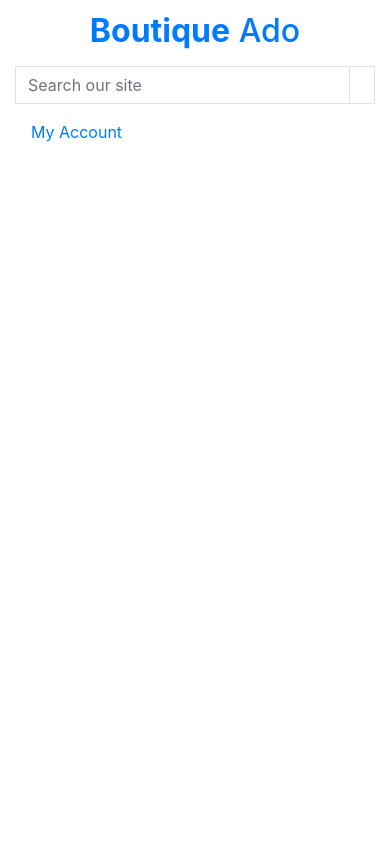
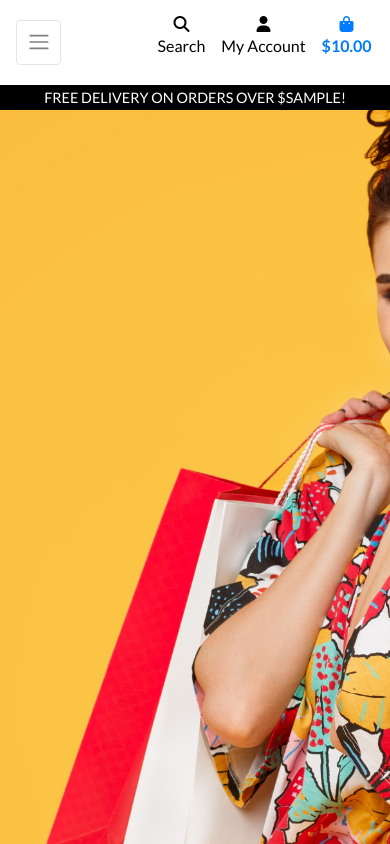
Before and after one commit to martinbannister/CI_WT_Boutique_Ado_v1, a Django app: template templates/base.html in a window 390 px wide. Run offline with Django 3.2, Linux system fonts and the light colour scheme; the template is opened without the code that fills it: most values are stand-ins (such as "Sample title", 1, 10 or a date in 2020); some libraries are stand-ins or nearby versions.

Commit message:
add mobile header & main navbar

```diff
--- a/boutique_ado/settings.py
+++ b/boutique_ado/settings.py
@@ -149,6 +149,10 @@ USE_TZ = True
 # https://docs.djangoproject.com/en/3.2/howto/static-files/
 
 STATIC_URL = '/static/'
+STATICFILES_DIRS = (os.path.join(BASE_DIR, 'static'),)
+
+MEDIA_URL = '/media/'
+MEDIA_ROOT = os.path.join(BASE_DIR, 'media')
 
 # Default primary key field type
 # https://docs.djangoproject.com/en/3.2/ref/settings/#default-auto-field
--- a/boutique_ado/urls.py
+++ b/boutique_ado/urls.py
@@ -16,9 +16,11 @@ Including another URLconf
 from xml.etree.ElementInclude import include
 from django.contrib import admin
 from django.urls import path, include
+from django.conf import settings
+from django.conf.urls.static import static
 
 urlpatterns = [
     path('admin/', admin.site.urls),
     path('accounts/', include('allauth.urls')),
     path('', include('home.urls')),
-]
+] + static(settings.MEDIA_URL, document_root=settings.MEDIA_ROOT)
--- /dev/null
+++ b/static/css/base.css
@@ -0,0 +1,329 @@
+html {
+    height: 100%;
+}
+
+body {
+    background: url('/media/homepage_background_cropped.jpg') no-repeat center center fixed;
+    background-size: cover;
+    height: calc(100vh - 164px);
+    color: #555;
+    font-family: 'Lato';
+}
+
+/* from Bulma */
+.icon {
+    align-items: center;
+    display: inline-flex;
+    justify-content: center;
+    height: 1.5rem;
+    width: 1.5rem;
+}
+
+.logo-font {
+    text-transform: uppercase;
+}
+
+.main-logo-link {
+    width: fit-content;
+}
+
+.shop-now-button {
+    background: black;
+    color: white;
+    min-width: 260px;
+}
+
+.btn-black {
+    background: black;
+    color: white;
+}
+
+.btn-outline-black {
+    background: white;
+    color: black !important; /* use important to override link colors for <a> elements */
+    border: 1px solid black;
+}
+
+.btn-outline-black:hover,
+.btn-outline-black:active,
+.btn-outline-black:focus {
+    background: black;
+    color: white !important;
+}
+
+.shop-now-button:hover,
+.shop-now-button:active,
+.shop-now-button:focus,
+.btn-black:hover,
+.btn-black:active,
+.btn-black:focus {
+    background: #222;
+    color: white;
+}
+
+.text-black {
+    color: #000 !important;
+}
+
+.border-black {
+    border: 1px solid black !important;
+}
+
+.bg-black {
+    background: #000 !important;
+}
+
+.overlay {
+	height: 100%;
+	width: 100%;
+	top: 0;
+	left: 0;
+	position: fixed;
+	background: white;
+	z-index: -1;
+}
+
+a.category-badge > span.badge:hover {
+    background: #212529 !important;
+    color: #fff !important;
+}
+
+.btt-button {
+    height: 42px;
+    width: 42px;
+    position: fixed;
+    bottom: 10px;
+    right: 10px;
+}
+
+.btt-link,
+.update-link,
+.remove-item {
+    cursor: pointer;
+}
+
+input[name='q']::placeholder {
+    color: #aab7c4;
+}
+
+/* ------------------------------- bootstrap toasts */
+
+.message-container {
+    position: fixed;
+    top: 72px;
+    right: 15px;
+    z-index: 99999999999;
+}
+
+.custom-toast {
+    overflow: visible;
+}
+
+.toast-capper {
+    height: 2px;
+}
+
+/* from CSS-tricks.com: https://css-tricks.com/snippets/css/css-triangle/ */
+.arrow-up {
+    width: 0;
+    height: 0;
+    border-left: 4px solid transparent;
+    border-right: 4px solid transparent;
+    border-bottom: 10px solid black;
+    position: absolute;
+    top: -10px;
+    right: 36px;
+}
+
+/* Convenience classes - colors copied from Bootstrap */
+.arrow-primary {
+    border-bottom-color: #007bff !important;
+}
+
+.arrow-secondary {
+    border-bottom-color: #6c757d !important;
+}
+
+.arrow-success {
+    border-bottom-color: #28a745 !important;
+}
+
+.arrow-danger {
+    border-bottom-color: #dc3545 !important;
+}
+
+.arrow-warning {
+    border-bottom-color: #ffc107 !important;
+}
+
+.arrow-info {
+    border-bottom-color: #17a2b8 !important;
+}
+
+.arrow-light {
+    border-bottom-color: #f8f9fa !important;
+}
+
+.arrow-dark {
+    border-bottom-color: #343a40 !important;
+}
+
+.bag-notification-wrapper {
+    height: 100px;
+    overflow-x: hidden;
+    overflow-y: auto;
+}
+
+/* -------------------------------- Media Queries */
+
+/* Slightly larger container on xl screens */
+@media (min-width: 1200px) {
+  .container {
+    max-width: 80%;
+  }
+}
+
+/* Allauth form formatting */
+
+.allauth-form-inner-content p {
+    margin-top: 1.5rem; /* mt-4 */
+    color: #6c757d; /* text-secondary */
+}
+
+.allauth-form-inner-content input {
+    border-color: #000;
+    border-radius: 0;
+}
+
+.allauth-form-inner-content label:not([for='id_remember']) {
+    display: none;
+}
+
+.allauth-form-inner-content input::placeholder {
+    color: #aab7c4;
+}
+
+.allauth-form-inner-content button,
+.allauth-form-inner-content input[type='submit'] {
+	/* btn */
+	display: inline-block;
+    font-weight: 400;
+    color: #fff;
+    text-align: center;
+    vertical-align: middle;
+    -webkit-user-select: none;
+    -moz-user-select: none;
+    -ms-user-select: none;
+    user-select: none;
+    background-color: #000;
+    border: 1px solid #000;
+    padding: .375rem .75rem;
+    font-size: 1rem;
+    line-height: 1.5;
+    border-radius: 0;
+
+    /* standard bootstrap btn transitions */
+    transition: color .15s ease-in-out,background-color .15s ease-in-out,border-color .15s ease-in-out,box-shadow .15s ease-in-out;
+}
+
+.allauth-form-inner-content button:hover,
+.allauth-form-inner-content input[type='submit']:hover {
+	color: #fff;
+    background-color: #222;
+    border-color: #222;
+}
+
+.allauth-form-inner-content a {
+	color: #17a2b8; /* text-info */
+}
+
+/* Product Form */
+
+.btn-file {
+    position: relative;
+    overflow: hidden;
+}
+
+.btn-file input[type="file"] {
+    position: absolute;
+    top: 0;
+    right: 0;
+    min-width: 100%;
+    min-height: 100%;
+    opacity: 0;
+    cursor: pointer;
+}
+
+.custom-checkbox .custom-control-label::before {
+    border-radius: 0;
+    border-color: #dc3545;
+}
+
+.custom-checkbox .custom-control-input:checked~.custom-control-label::before {
+    background-color: #dc3545;
+    border-color: #dc3545;
+    border-radius: 0;
+}
+
+
+/* fixed top navbar only on medium and up */
+@media (min-width: 992px) {
+    .fixed-top-desktop-only {
+        position: fixed;
+        top: 0;
+        right: 0;
+        left: 0;
+        z-index: 1030;
+    }
+
+    .header-container {
+        padding-top: 164px;
+    }
+}
+
+/* pad the top a bit when navbar is collapsed on mobile */
+@media (max-width: 991px) {
+    .header-container {
+        padding-top: 116px;
+    }
+
+    body {
+        height: calc(100vh - 116px);
+    }
+
+    .display-4.logo-font.text-black {
+        font-size: 2rem;
+    }
+
+    .nav-link {
+        padding: 0.15rem;
+    }
+
+    .nav-link i.fa-lg {
+        font-size: 1rem;
+    }
+
+    .navbar-toggler {
+        padding: .6rem .6rem;
+        font-size: 1rem;
+    }
+
+    #delivery-banner h4 {
+        font-size: .9rem;
+    }
+
+    .btn.btn-outline-black.rounded-0,
+    .btn.btn-black.rounded-0 {
+        padding: .375rem .375rem;
+    }
+
+    .btn.btn-outline-black.rounded-0.btn-lg,
+    .btn.btn-black.rounded-0.btn-lg {
+        padding: .375rem .375rem;
+        font-size: .75rem;
+    }
+
+    .increment-qty, .decrement-qty {
+        padding: .25rem .5rem !important;
+    }
+}
--- a/templates/base.html
+++ b/templates/base.html
@@ -15,12 +15,17 @@
 
         {% block corecss %}
             <link rel="stylesheet" href="https://stackpath.bootstrapcdn.com/bootstrap/4.4.1/css/bootstrap.min.css" integrity="sha384-Vkoo8x4CGsO3+Hhxv8T/Q5PaXtkKtu6ug5TOeNV6gBiFeWPGFN9MuhOf23Q9Ifjh" crossorigin="anonymous">
+            <link rel="preconnect" href="https://fonts.googleapis.com">
+            <link rel="preconnect" href="https://fonts.gstatic.com" crossorigin>
+            <link href="https://fonts.googleapis.com/css2?family=Lato:wght@400;700&display=swap" rel="stylesheet">
+            <link rel="stylesheet" href="{% static 'css/base.css' %}">
         {% endblock %}
 
         {%block extra_css %}
         {% endblock %}
 
         {% block corejs %}
+            <script src="https://kit.fontawesome.com/fe7dbc17ad.js" crossorigin="anonymous"></script>
             <script src="https://code.jquery.com/jquery-3.6.0.min.js" integrity="sha256-/xUj+3OJU5yExlq6GSYGSHk7tPXikynS7ogEvDej/m4=" crossorigin="anonymous"></script>
             <script src="https://cdn.jsdelivr.net/npm/popper.js@1.16.0/dist/umd/popper.min.js" integrity="sha384-Q6E9RHvbIyZFJoft+2mJbHaEWldlvI9IOYy5n3zV9zzTtmI3UksdQRVvoxMfooAo" crossorigin="anonymous"></script>
             <script src="https://stackpath.bootstrapcdn.com/bootstrap/4.4.1/js/bootstrap.min.js" integrity="sha384-wfSDF2E50Y2D1uUdj0O3uMBJnjuUD4Ih7YwaYd1iqfktj0Uod8GCExl3Og8ifwB6" crossorigin="anonymous"></script>
@@ -33,7 +38,7 @@
     </head>
     <body>
         <header class="container-fluid fixed-top">
-            <div class="row">
+            <div id="topnav" class="row bg-white pt-lg-2 d-none d-lg-flex">
                 <div class="col-12 col-lg-4 my-auto py-1 py-lg-0 text-center text-lg-left">
                     <a href="{% url 'home' %}" class="nav-link main-logo-link">
                         <h2 class="logo-font text-black my-0"><strong>Boutique</strong> Ado</h2>
@@ -65,9 +70,9 @@
                             <div class="dropdown-menu border-0" aria-labelledby="user-options">
                                 {% if request.user.is_authenticated %}
                                     {% if request.user.is_superuser %}
-                                        <a href="{% url 'add_product' %}" class="dropdown-item">Product Management</a>
+                                        <a href="" class="dropdown-item">Product Management</a>
                                     {% endif %}
-                                    <a href="{% url 'profile' %}" class="dropdown-item">My Profile</a>
+                                    <a href="" class="dropdown-item">My Profile</a>
                                     <a href="{% url 'account_logout' %}" class="dropdown-item">Logout</a>
                                 {% else %}
                                     <a href="{% url 'account_signup' %}" class="dropdown-item">Register</a>
@@ -75,8 +80,35 @@
                                 {% endif %}
                             </div>
                         </li>
-                        <li class="list-inline-item"></li>
+                        <li class="list-inline-item">
+                            <a class="{% if grand_total %}text-info font-weight-bold{% else %}text-black{% endif %} nav-link" href="">
+                                <div class="text-center">
+                                    <div><i class="fas fa-shopping-bag fa-lg"></i></div>
+                                    <p class="my-0">
+                                        {% if grand_total %}
+                                            ${{ grand_total|floatformat:2 }}
+                                        {% else %}
+                                            $0.00
+                                        {% endif %}
+                                    </p>
+                                </div>
+                            </a>
+                        </li>
                     </ul>
+                </div>
+            </div>
+            <div class="row bg-white">
+                <nav class="navbar navbar-expand-lg navbar-light w-100">
+                    <button class="navbar-toggler" type="button" data-toggle="collapse" data-target="#main-nav" aria-controls="main-nav" aria-expanded="false" aria-label="Toggle navigation">
+                        <span class="navbar-toggler-icon"></span>
+                    </button>
+                    {% include 'includes/mobile-top-header.html' %}
+                    {% include 'includes/main-nav.html' %}
+                </nav>
+            </div>
+            <div id="delivery-banner" class="row text-center">
+                <div class="col bg-black text-white">
+                    <h4 class="logo-font my-1">Free delivery on orders over ${{ free_delivery_threshold }}!</h4>
                 </div>
             </div>
         </header>
--- /dev/null
+++ b/templates/includes/main-nav.html
@@ -0,0 +1,50 @@
+<div class="collapse navbar-collapse" id="main-nav">
+    <ul class="navbar-nav w-auto mx-auto">
+        <li class="nav-item dropdown">
+            <a class="logo-font font-weight-bold nav-link text-black mr-5" href="#" id="all-products-link" data-toggle="dropdown" aria-haspopup="true" aria-expanded="false">
+                All Products
+            </a>
+            <div class="dropdown-menu border-0" aria-labelledby="all-products-link">
+                <a href="" class="dropdown-item">By Price</a>
+                <a href="" class="dropdown-item ">By Rating</a>
+                <a href="" class="dropdown-item ">By Category</a>
+                <a href="" class="dropdown-item">All Products</a>
+            </div>
+        </li>
+
+        <li class="nav-item dropdown">
+            <a class="logo-font font-weight-bold nav-link text-black mr-5" href="#" id="clothing-link" data-toggle="dropdown" aria-haspopup="true" aria-expanded="false">
+                Clothing
+            </a>
+            <div class="dropdown-menu border-0" aria-labelledby="clothing-link">
+                <a href="" class="dropdown-item">Activewear &amp; Essentials</a>
+                <a href="" class="dropdown-item">Jeans</a>
+                <a href="" class="dropdown-item">Shirts</a>
+                <a href="" class="dropdown-item">All Clothing</a>
+            </div>
+        </li>
+
+        <li class="nav-item dropdown">
+            <a class="logo-font font-weight-bold nav-link text-black mr-5" href="#" id="homeware-link" data-toggle="dropdown" aria-haspopup="true" aria-expanded="false">
+                Homeware
+            </a>
+            <div class="dropdown-menu border-0" aria-labelledby="homeware-link">
+                <a href="" class="dropdown-item">Bed &amp; Bath</a>
+                <a href="" class="dropdown-item">Kitchen &amp; Dining</a>
+                <a href="" class="dropdown-item">All Homeware</a>
+            </div>
+        </li>
+
+        <li class="nav-item dropdown">
+            <a class="logo-font font-weight-bold nav-link text-black" href="#" id="specials-link" data-toggle="dropdown" aria-haspopup="true" aria-expanded="false">
+                Special Offers
+            </a>
+            <div class="dropdown-menu border-0" aria-labelledby="specials-link">
+                <a href="" class="dropdown-item">New Arrivals</a>
+                <a href="" class="dropdown-item">Deals</a>
+                <a href="" class="dropdown-item">Clearance</a>
+                <a href="" class="dropdown-item">All Specials</a>
+            </div>
+        </li>
+    </ul>
+</div>
--- /dev/null
+++ b/templates/includes/mobile-top-header.html
@@ -0,0 +1,58 @@
+<ul>
+    <li class="list-inline-item">
+      <a class="text-black nav-link d-block d-lg-none" href="#" id="mobile-search" data-toggle="dropdown" aria-haspopup="true" aria-expanded="false">
+          <div class="text-center">
+              <div><i class="fas fa-search fa-lg"></i></div>
+              <p class="my-0">Search</p>
+          </div>
+      </a>
+      <div class="dropdown-menu border-0 w-100 p-3 rounded-0 my-0" aria-labelledby="mobile-search">
+          <form class="form" method="GET" action="">
+              <div class="input-group w-100">
+                  <input class="form-control border border-black rounded-0" type="text" name="q" placeholder="Search our site">
+                  <div class="input-group-append">
+                      <button class="form-control form-control btn btn-black border border-black rounded-0" type="submit">
+                          <span class="icon">
+                              <i class="fas fa-search"></i>
+                          </span>
+                      </button>
+                  </div>
+              </div>
+          </form>
+      </div>
+  </li>
+  <li class="list-inline-item dropdown">
+      <a class="text-black nav-link d-block d-lg-none" href="#" id="user-options" data-toggle="dropdown" aria-haspopup="true" aria-expanded="false">
+          <div class="text-center">
+              <div><i class="fas fa-user fa-lg"></i></div>
+              <p class="my-0">My Account</p>
+          </div>
+      </a>
+      <div class="dropdown-menu border-0" aria-labelledby="user-options">
+          {% if request.user.is_authenticated %}
+              {% if request.user.is_superuser %}
+                  <a href="{% url 'account_logout' %}" class="dropdown-item">Product Management</a>
+              {% endif %}
+              <a href="" class="dropdown-item">My Profile</a>
+              <a href="{% url 'account_logout' %}" class="dropdown-item">Logout</a>
+          {% else %}
+              <a href="{% url 'account_signup' %}" class="dropdown-item">Register</a>
+              <a href="{% url 'account_login' %}" class="dropdown-item">Login</a>
+          {% endif %}
+      </div>
+  </li>
+  <li class="list-inline-item">
+      <a class="{% if grand_total %}text-primary font-weight-bold{% else %}text-black{% endif %} nav-link d-block d-lg-none" href="">
+          <div class="text-center">
+              <div><i class="fas fa-shopping-bag fa-lg"></i></div>
+              <p class="my-0">
+                  {% if grand_total %}
+                      ${{ grand_total|floatformat:2 }}
+                  {% else %}
+                      $0.00
+                  {% endif %}
+              </p>
+          </div>
+      </a>
+    </li>
+  </ul>
```
Also changed, not shown: media/homepage_background_cropped.jpg (added).
